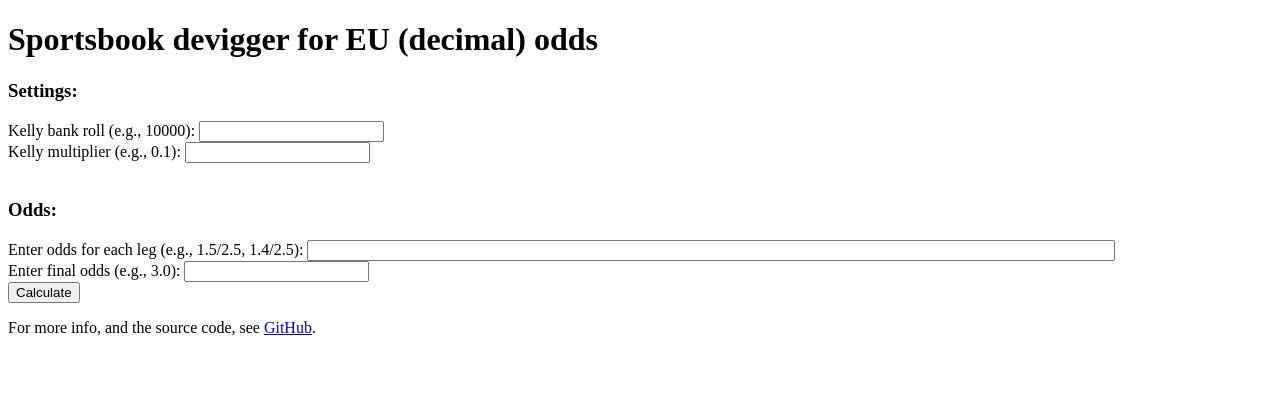
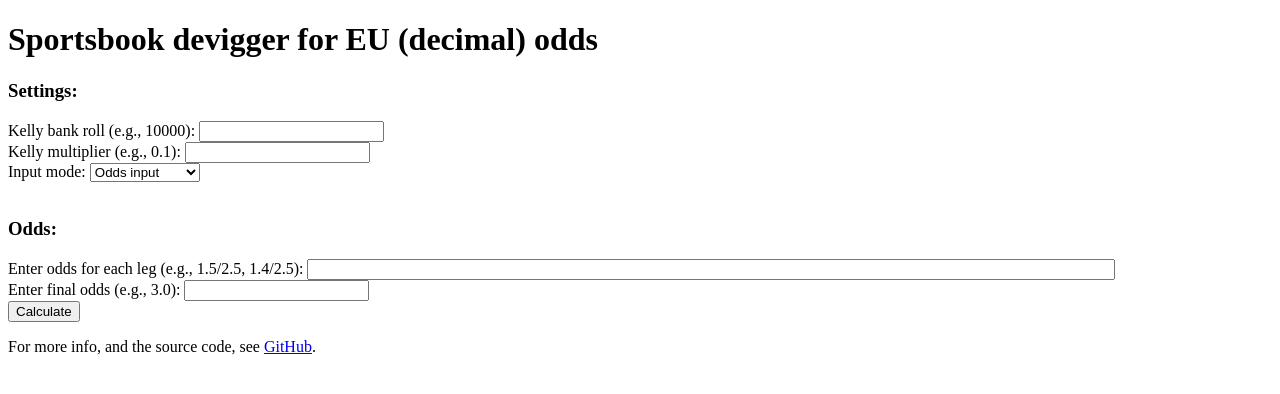
Before and after one commit to jurajvitalis/devigger-eu, a Flask app: page / in a window 1280 px wide. Shown: the top 394 px of the page. Run offline with Flask 3, Linux system fonts and the light colour scheme.

Commit message:
Add option to add txt output from EV finder as input for odds

```diff
--- a/source/app.py
+++ b/source/app.py
@@ -1,6 +1,6 @@
 import os
 import statistics
-
+import re
 from flask import Flask, request, render_template, make_response
 import numpy as np
 import pybettor
@@ -18,6 +18,7 @@ def index():
     # Retrieve Kelly values from cookies if they exist
     kelly_budget_input = request.cookies.get("kelly_budget", "")
     kelly_mult_input = request.cookies.get("kelly_mult", "")
+    input_mode = request.cookies.get("input_mode", "odds")
     odds_input = ""
     final_odds = ""
     error = None
@@ -34,27 +35,58 @@ def index():
         # Get inputs
         kelly_budget_input = request.form.get("kelly_budget", "")
         kelly_mult_input = request.form.get("kelly_mult", "")
+        input_mode = request.form.get("input_mode_hidden", "odds")
         odds_input = request.form.get("odds_input", "")
         final_odds_input = request.form.get("final_odds", "")
+        evf_input = request.form.get("evf_input", "")
 
         # Validate input and perform calculations
         try:
             # Validate input
-            if not kelly_budget_input or not kelly_mult_input or not odds_input or not final_odds_input:
+            if not kelly_budget_input or not kelly_mult_input:
                 raise ValueError("All fields are required.")
             kelly_budget = float(kelly_budget_input)
             kelly_mult = float(kelly_mult_input)
-            final_odds = float(final_odds_input)
 
-            # Parse odds input
-            legs = odds_input.split(',')
-            legs_odds = []
-            legs_probs = []
-            for leg in legs:
-                odds = list(map(float, leg.split('/')))
-                probs = [1 / o for o in odds]
-                legs_odds.append(odds)
-                legs_probs.append(probs)
+            if input_mode == "odds":
+                if not odds_input or not final_odds_input:
+                    raise ValueError("All fields are required.")
+                # Parse odds input
+                final_odds = float(final_odds_input)
+                legs = odds_input.split(',')
+                legs_odds = []
+                legs_probs = []
+                for leg in legs:
+                    odds = list(map(float, leg.split('/')))
+                    probs = [1 / o for o in odds]
+                    legs_odds.append(odds)
+                    legs_probs.append(probs)
+
+            elif input_mode == "evf":
+                if not evf_input:
+                    raise ValueError("All fields are required.")
+                # Parse input from ev finder
+                pattern = re.compile(
+                    r"\+EV opportunity (\d+):.*?"
+                    r"Devig line odds \(avg\): ([\d.]+)/([\d.]+).*?"
+                    r"Value odds: ([\d.]+)/([\d.]+)",
+                    re.DOTALL
+                )
+                results = []
+                for match in pattern.finditer(evf_input):
+                    opp_num, d1, d2, v1, v2 = match.groups()
+                    results.append({
+                        "opportunity": int(opp_num),
+                        "devig_line_odds": (float(d1), float(d2)),
+                        "value_odds": (float(v1), float(v2)),
+                    })
+                final_odds = 1
+                legs_odds = []
+                legs_probs = []
+                for leg in results:
+                    legs_odds.append(leg["devig_line_odds"])
+                    legs_probs.append([1 / o for o in leg["devig_line_odds"]])
+                    final_odds *= leg["value_odds"][0]
 
             # Calculate raw margin for each leg
             margins = [calculate_margin(odds) for odds in legs_odds]
@@ -98,20 +130,26 @@ def index():
             kelly_mult=kelly_mult_input,
             odds_input=odds_input,
             final_odds=final_odds_input,
+            input_mode=input_mode,
+            evf_input=evf_input,
             error=error
         ))
 
         # Save Kelly values to cookies, with 1 year expiration
         response.set_cookie("kelly_budget", kelly_budget_input, max_age=60 * 60 * 24 * 365)
         response.set_cookie("kelly_mult", kelly_mult_input, max_age=60 * 60 * 24 * 365)
+        response.set_cookie("input_mode", input_mode, max_age=60 * 60 * 24 * 365)
 
         # Render page with calculated values
         return response
 
     # Request is not POST: render page, fill form with values from cookies
-    return render_template("index.html",
-                           kelly_budget=kelly_budget_input,
-                           kelly_mult=kelly_mult_input)
+    return render_template(
+        "index.html",
+        kelly_budget=kelly_budget_input,
+        kelly_mult=kelly_mult_input,
+        input_mode=input_mode
+    )
 
 
 def calculate_power_method(legs_odds, legs_probs, margins, final_odds, kelly_budget, kelly_mult):
@@ -283,5 +321,5 @@ if __name__ == "__main__":
     # app.run(debug=True)
 
     # Run in hosting
-    port = int(os.environ.get("PORT", 5000))
+    port = int(os.environ.get("PORT", 6767))
     app.run(host="0.0.0.0", port=port)
--- a/templates/index.html
+++ b/templates/index.html
@@ -20,14 +20,31 @@
         <label for="kelly_mult">Kelly multiplier (e.g., 0.1):</label>
         <input type="text" id="kelly_mult" name="kelly_mult" value="{{ kelly_mult }}" required>
         <br>
-        <br>
-        <h3>Odds:</h3>
-        <label for="odds_input">Enter odds for each leg (e.g., 1.5/2.5, 1.4/2.5):</label>
-        <input type="text" id="odds_input" name="odds_input" style="width: 800px;" value="{{ odds_input }}" required>
-        <br>
-        <label for="final_odds">Enter final odds (e.g., 3.0):</label>
-        <input type="text" id="final_odds" name="final_odds" value="{{ final_odds }}" required>
-        <br>
+
+        <label for="input_mode">Input mode:</label>
+        <select id="input_mode" name="input_mode" onchange="toggleInputs()">
+            <option value="odds" {% if input_mode == 'odds' %}selected{% endif %}>Odds input</option>
+            <option value="evf" {% if input_mode == 'evf' %}selected{% endif %}>EV finder input</option>
+        </select>
+        <input type="hidden" id="input_mode_hidden" name="input_mode_hidden" value="{{ input_mode | default('odds') }}">
+
+        <br><br>
+        <div id="odds_container">
+            <h3>Odds:</h3>
+            <label for="odds_input">Enter odds for each leg (e.g., 1.5/2.5, 1.4/2.5):</label>
+            <input type="text" id="odds_input" name="odds_input" style="width: 800px;" value="{{ odds_input }}">
+            <br>
+            <label for="final_odds">Enter final odds (e.g., 3.0):</label>
+            <input type="text" id="final_odds" name="final_odds" value="{{ final_odds }}">
+            <br>
+        </div>
+
+        <div id="evf_container" style="display:none;">
+            <h3>EV finder full output:</h3>
+            <label for="evf_input">(Either enter odds above, or this, not both):</label>
+            <input type="text" id="evf_input" name="evf_input" style="width: 800px;" value="{{ evf_input }}">
+            <br>
+        </div>
         <button type="submit">Calculate</button>
     </form>
 
@@ -67,5 +84,38 @@
     <footer>
         <p>For more info, and the source code, see <a href="https://github.com/jurajvitalis/devigger-eu" target="_blank">GitHub</a>.</p>
     </footer>
+<script>
+// Set display style for odds_input / evf_input based on the input mode select field
+function toggleInputs() {
+    const mode = document.getElementById('input_mode').value;
+    const oddsContainer = document.getElementById('odds_container');
+    const evfContainer = document.getElementById('evf_container');
+    const hidden = document.getElementById('input_mode_hidden');
+
+    hidden.value = mode; // store current mode in form
+
+    if (mode === 'odds') {
+        oddsContainer.style.display = 'block';
+        evfContainer.style.display = 'none';
+    } else {
+        oddsContainer.style.display = 'none';
+        evfContainer.style.display = 'block';
+    }
+}
+
+// Read input_mode from the server, set dropdown and hidden field, call toggleInputs()
+document.addEventListener('DOMContentLoaded', function() {
+    const savedMode = "{{ input_mode | default('odds') }}";
+    const select = document.getElementById('input_mode');
+    const hidden = document.getElementById('input_mode_hidden');
+    if (select) {
+        select.value = savedMode;
+    }
+    if (hidden) {
+        hidden.value = savedMode;
+    }
+    toggleInputs();
+});
+</script>
 </body>
 </html>
```
